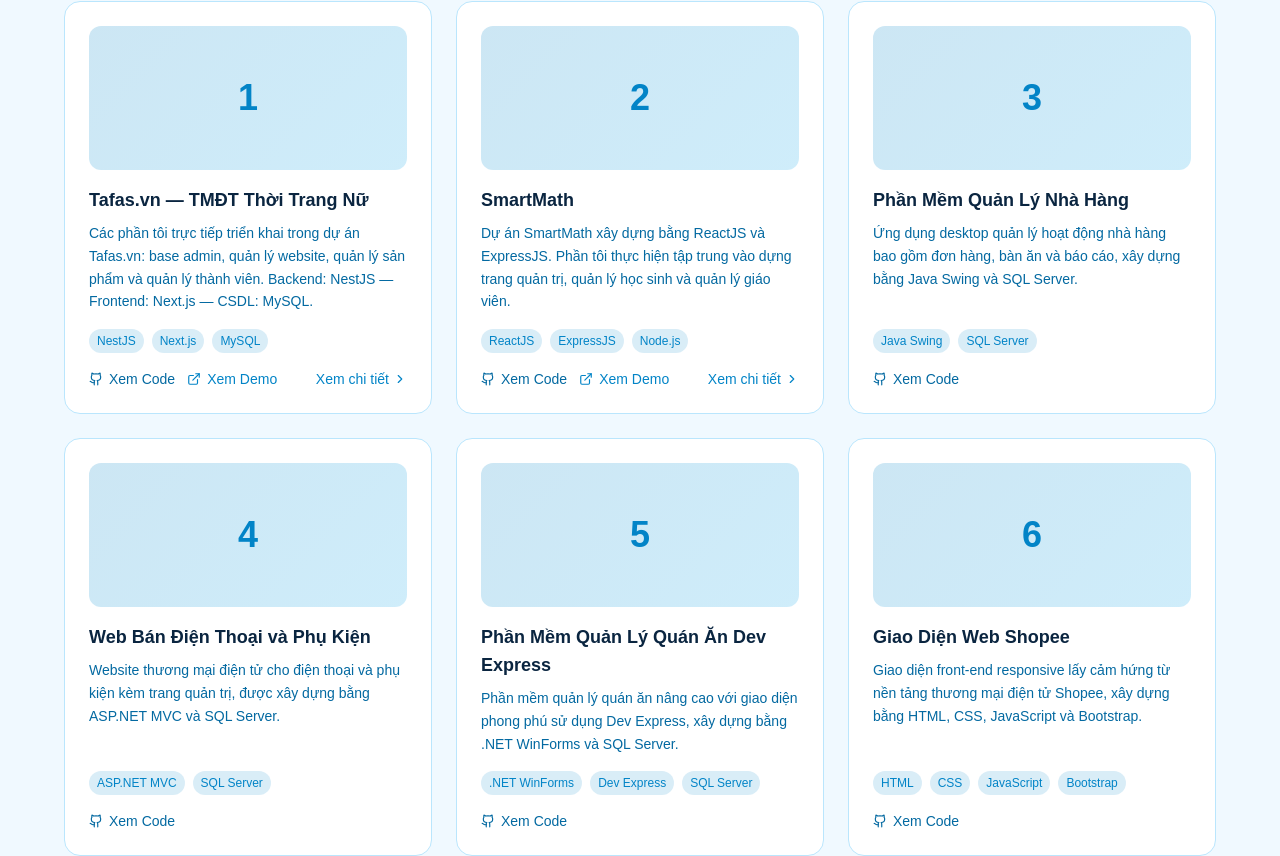
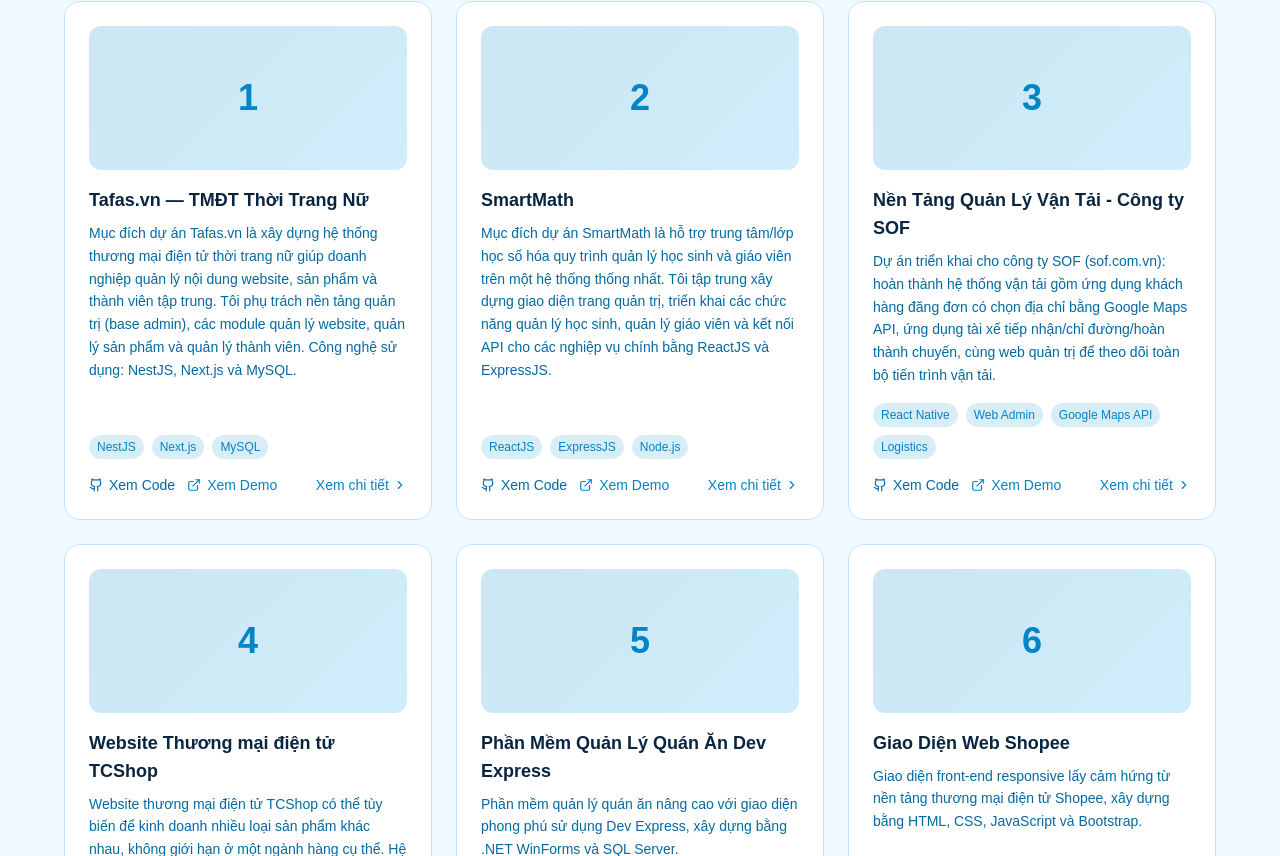
Before and after one commit to CongCaoIT/portfolio, a Next.js app: page /vi in a window 1280 px wide. Shown: the part 3564-4420 px from the top of the page. Built offline with nearby package versions, Linux system fonts and the light colour scheme.

Commit message:
Cập nhật dự án

```diff
--- a/messages/en.json
+++ b/messages/en.json
@@ -72,7 +72,7 @@
     "items": {
       "project1": {
         "title": "Tafas.vn — Women's Fashion E-commerce",
-        "description": "Parts I directly implemented in Tafas.vn: admin base, website management, product management, and member management. Backend: NestJS — Frontend: Next.js — Database: MySQL.",
+        "description": "The goal of Tafas.vn was to build a women's fashion e-commerce platform that helps the business centrally manage website content, products, and members. I was responsible for the admin foundation (base admin), website management modules, product management modules, and member management modules. Tech stack: NestJS, Next.js, and MySQL.",
         "details": {
           "website": {
             "title": "Website Management",
@@ -116,7 +116,7 @@
       },
       "project2": {
         "title": "SmartMath",
-        "description": "SmartMath project built with ReactJS and ExpressJS. My implementation focused on admin pages, student management, and teacher management.",
+        "description": "The goal of SmartMath was to help schools and training centers digitize student and teacher management on a unified platform. I focused on building the admin interface, implementing student and teacher management features, and integrating APIs for core workflows using ReactJS and ExpressJS.",
         "details": {
           "website": {
             "title": "Admin Pages",
@@ -153,12 +153,76 @@
         }
       },
       "project3": {
-        "title": "Restaurant Management Software",
-        "description": "Desktop application for managing restaurant operations including orders, tables, and reporting, built with Java Swing and SQL Server."
+        "title": "Transportation Management Platform - SOF Company",
+        "description": "Project delivered for SOF company (sof.com.vn): completed a transportation platform with a customer mobile app using Google Maps API for address selection, a driver mobile app for order handling, navigation, and trip completion, and a web admin portal to manage end-to-end logistics progress.",
+        "details": {
+          "website": {
+            "title": "Mobile App Customer",
+            "items": [
+              "Created transportation orders based on shipment demand",
+              "Integrated Google Maps API for pickup and delivery address selection",
+              "Tracked order status through each delivery stage",
+              "Confirmed order completion after delivery handoff"
+            ]
+          },
+          "system": {
+            "title": "Mobile App Driver",
+            "items": [
+              "Received and accepted matching delivery orders",
+              "Displayed optimal routes with turn-by-turn navigation support",
+              "Updated trip progress in real time",
+              "Recorded movement history throughout the trip",
+              "Completed trips and confirmed final handoff"
+            ]
+          },
+          "products": {
+            "title": "Web Management Portal",
+            "items": [
+              "Managed orders and dispatch workflow in one place",
+              "Monitored transportation progress across active trips",
+              "Supervised processing status for customers and drivers"
+            ]
+          },
+          "members": {
+            "title": "Technology Stack",
+            "items": [
+              "React Native for mobile applications",
+              "Google Maps API for geocoding, routing, and location tracking",
+              "Web admin system for operation management",
+              "Synchronized data flow across all user roles"
+            ]
+          }
+        }
       },
       "project4": {
-        "title": "Phone & Accessories Store Website",
-        "description": "E-commerce website for phones and accessories with admin dashboard, built with ASP.NET MVC and SQL Server."
+        "title": "TCShop E-commerce Website",
+        "description": "TCShop is a customizable e-commerce website that can be adapted to sell different product categories, without being limited to a specific niche. It includes an admin panel to manage products, orders, and users. The project was built with Laravel 11.",
+        "details": {
+          "website": {
+            "title": "Admin Foundation",
+            "items": [
+              "Built the admin base architecture",
+              "Managed article/content modules",
+              "Managed product review modules"
+            ]
+          },
+          "system": {
+            "title": "Order Operations",
+            "items": ["Order statistics dashboard", "Promotion management", "Warranty management"]
+          },
+          "products": {
+            "title": "Inventory & Suppliers",
+            "items": [
+              "Inventory import management",
+              "Inventory import history tracking",
+              "Supplier management"
+            ]
+          },
+          "members": {
+            "title": "Customers",
+            "items": ["Customer management"]
+          }
+        }
       },
       "project5": {
         "title": "Restaurant POS Software (Dev Express)",
--- a/messages/vi.json
+++ b/messages/vi.json
@@ -72,7 +72,7 @@
     "items": {
       "project1": {
         "title": "Tafas.vn — TMĐT Thời Trang Nữ",
-        "description": "Các phần tôi trực tiếp triển khai trong dự án Tafas.vn: base admin, quản lý website, quản lý sản phẩm và quản lý thành viên. Backend: NestJS — Frontend: Next.js — CSDL: MySQL.",
+        "description": "Mục đích dự án Tafas.vn là xây dựng hệ thống thương mại điện tử thời trang nữ giúp doanh nghiệp quản lý nội dung website, sản phẩm và thành viên tập trung. Tôi phụ trách nền tảng quản trị (base admin), các module quản lý website, quản lý sản phẩm và quản lý thành viên. Công nghệ sử dụng: NestJS, Next.js và MySQL.",
         "details": {
           "website": {
             "title": "Quản lý Website",
@@ -116,7 +116,7 @@
       },
       "project2": {
         "title": "SmartMath",
-        "description": "Dự án SmartMath xây dựng bằng ReactJS và ExpressJS. Phần tôi thực hiện tập trung vào dựng trang quản trị, quản lý học sinh và quản lý giáo viên.",
+        "description": "Mục đích dự án SmartMath là hỗ trợ trung tâm/lớp học số hóa quy trình quản lý học sinh và giáo viên trên một hệ thống thống nhất. Tôi tập trung xây dựng giao diện trang quản trị, triển khai các chức năng quản lý học sinh, quản lý giáo viên và kết nối API cho các nghiệp vụ chính bằng ReactJS và ExpressJS.",
         "details": {
           "website": {
             "title": "Trang quản trị",
@@ -153,12 +153,68 @@
         }
       },
       "project3": {
-        "title": "Phần Mềm Quản Lý Nhà Hàng",
-        "description": "Ứng dụng desktop quản lý hoạt động nhà hàng bao gồm đơn hàng, bàn ăn và báo cáo, xây dựng bằng Java Swing và SQL Server."
+        "title": "Nền Tảng Quản Lý Vận Tải - Công ty SOF",
+        "description": "Dự án triển khai cho công ty SOF (sof.com.vn): hoàn thành hệ thống vận tải gồm ứng dụng khách hàng đăng đơn có chọn địa chỉ bằng Google Maps API, ứng dụng tài xế tiếp nhận/chỉ đường/hoàn thành chuyến, cùng web quản trị để theo dõi toàn bộ tiến trình vận tải.",
+        "details": {
+          "website": {
+            "title": "App Mobile Khách hàng",
+            "items": [
+              "Tạo đơn hàng vận tải nhanh theo nhu cầu",
+              "Tích hợp Google Maps API để chọn điểm lấy hàng và điểm giao hàng",
+              "Theo dõi trạng thái đơn hàng theo từng giai đoạn",
+              "Xác nhận hoàn tất đơn hàng sau khi giao nhận"
+            ]
+          },
+          "system": {
+            "title": "App Mobile Tài xế",
+            "items": [
+              "Tiếp nhận và xác nhận đơn hàng phù hợp",
+              "Hiển thị đường đi tối ưu và chỉ đường theo lộ trình giao nhận",
+              "Cập nhật tiến trình chuyến đi theo thời gian thực",
+              "Ghi nhận lịch sử di chuyển trong suốt hành trình",
+              "Hoàn thành chuyến và xác nhận bàn giao"
+            ]
+          },
+          "products": {
+            "title": "Web Quản Trị Vận Tải",
+            "items": [
+              "Quản lý danh sách đơn hàng và điều phối chuyến",
+              "Theo dõi tiến trình vận tải tập trung",
+              "Giám sát trạng thái xử lý của khách hàng và tài xế"
+            ]
+          },
+          "members": {
+            "title": "Công Nghệ Sử Dụng",
+            "items": [
+              "React Native cho ứng dụng di động",
+              "Google Maps API cho địa chỉ, lộ trình và định vị",
+              "Web quản trị cho điều phối và quản lý",
+              "Đồng bộ dữ liệu xuyên suốt giữa các vai trò"
+            ]
+          }
+        }
       },
       "project4": {
-        "title": "Web Bán Điện Thoại và Phụ Kiện",
-        "description": "Website thương mại điện tử cho điện thoại và phụ kiện kèm trang quản trị, được xây dựng bằng ASP.NET MVC và SQL Server."
+        "title": "Website Thương mại điện tử TCShop",
+        "description": "Website thương mại điện tử TCShop có thể tùy biến để kinh doanh nhiều loại sản phẩm khác nhau, không giới hạn ở một ngành hàng cụ thể. Hệ thống đi kèm trang quản trị để quản lý sản phẩm, đơn hàng và người dùng. Dự án được xây dựng bằng Laravel 11.",
+        "details": {
+          "website": {
+            "title": "Nền tảng quản trị",
+            "items": ["Xây dựng base trang quản trị", "Quản lý bài viết", "Quản lý đánh giá"]
+          },
+          "system": {
+            "title": "Vận hành đơn hàng",
+            "items": ["Thống kê đơn hàng", "Quản lý khuyến mãi", "Quản lý bảo hành"]
+          },
+          "products": {
+            "title": "Kho & nhà cung cấp",
+            "items": ["Quản lý nhập kho", "Theo dõi lịch sử nhập kho", "Quản lý nhà cung cấp"]
+          },
+          "members": {
+            "title": "Khách hàng",
+            "items": ["Quản lý khách hàng"]
+          }
+        }
       },
       "project5": {
         "title": "Phần Mềm Quản Lý Quán Ăn Dev Express",
--- a/src/components/sections/Projects.tsx
+++ b/src/components/sections/Projects.tsx
@@ -53,15 +53,17 @@
   },
   {
     key: "project3",
-    tags: ["Java Swing", "SQL Server"],
+    tags: ["React Native", "Web Admin", "Google Maps API", "Logistics"],
     github: "https://github.com/CongCaoIT/",
-    demo: "",
+    demo: "https://sof.com.vn",
+    hasDetails: true,
   },
   {
     key: "project4",
-    tags: ["ASP.NET MVC", "SQL Server"],
+    tags: ["PHP", "Laravel", "MySQL"],
     github: "https://github.com/CongCaoIT/",
-    demo: "",
+    demo: "https://youtu.be/pMGjSCBlxDY",
+    hasDetails: true,
   },
   {
     key: "project5",
```
